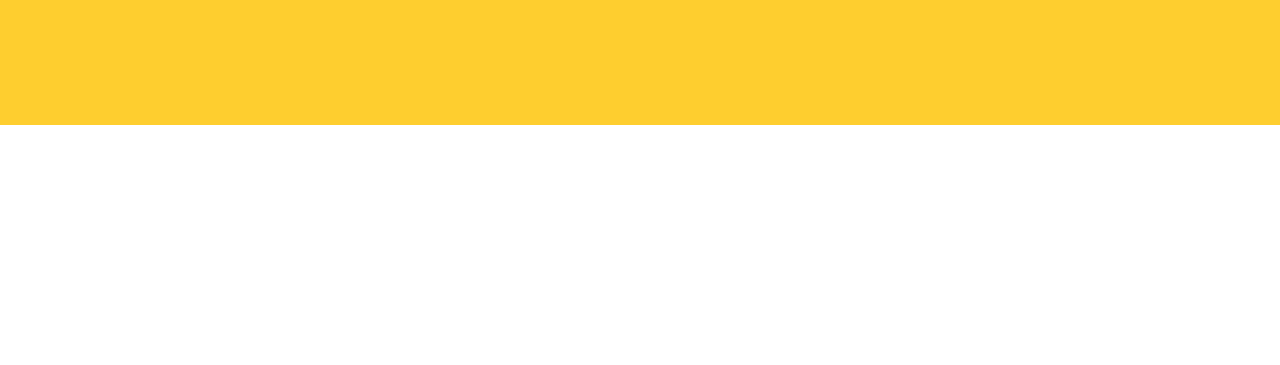
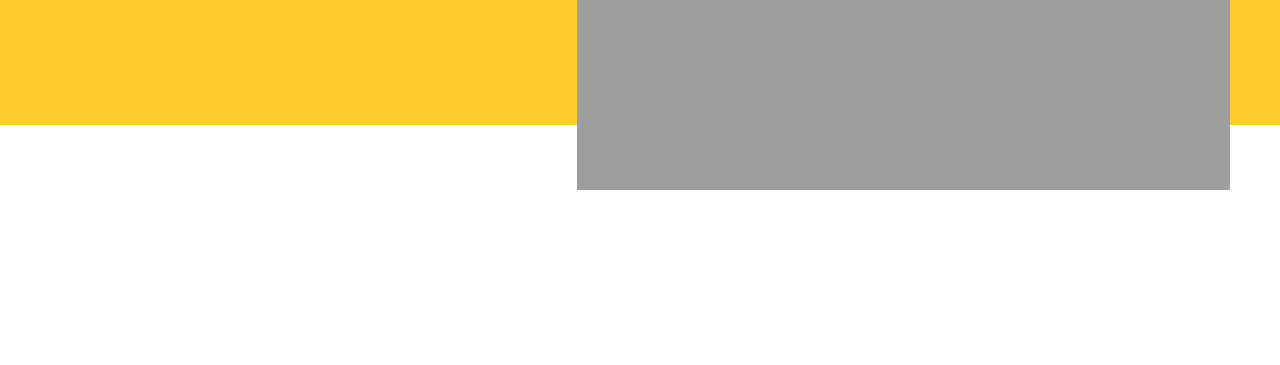
Before and after one commit to althafkl711/vividreal, a plain HTML site: page index.html in a window 1280 px wide. Shown: the part 435-800 px from the top of the page. Drawn offline with nearby package versions, Linux system fonts and the light colour scheme; the site is published under a folder, as on GitHub Pages, so addresses that start at the root find nothing.

Commit message:
Image-rendering

```diff
--- a/index.html
+++ b/index.html
@@ -91,7 +91,7 @@
          </div>
       </div>
       <div class="carousal-container">
-        <img src="/image/image.png" alt="">
+        <img src="image/image.png" alt="">
       </div>
     </div>
 
--- a/style.css
+++ b/style.css
@@ -47,12 +47,13 @@ body{
     width: 100%;
   }
   .navbar-collapse{
-    width: 100%;
+     width: 100%;
      display: flex;
      flex-direction: row;
      justify-content: flex-end
 
   }
+
 /* Search bar */
 
 
@@ -115,7 +116,6 @@ body{
 
     width: 100%;
     height: auto;
-
     display: flex;
     flex-direction: row;
 
@@ -135,8 +135,6 @@ body{
     width: 85%;
     float: right;
     margin-right: 50px;
-
-
   }
 
   .heading-container{
```
